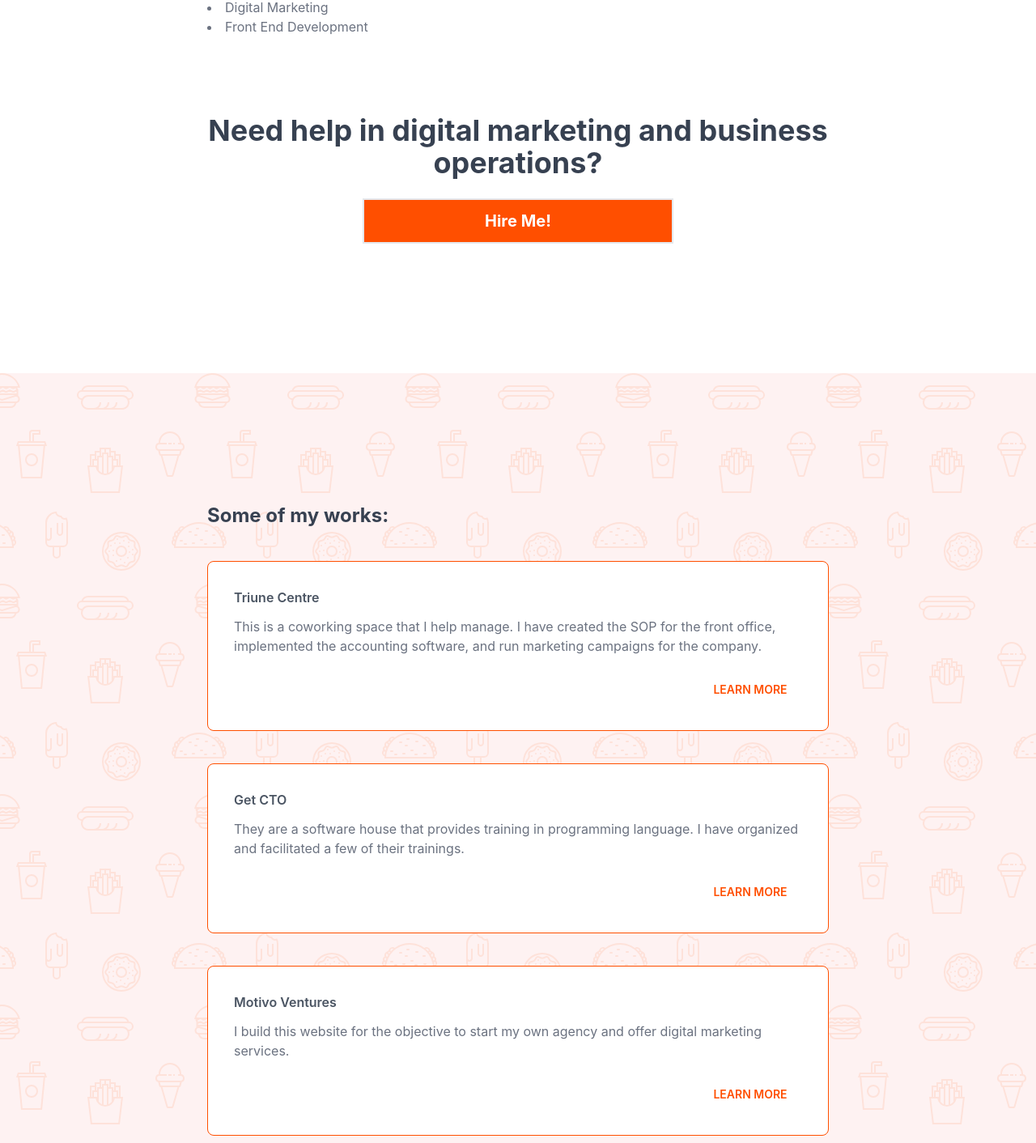
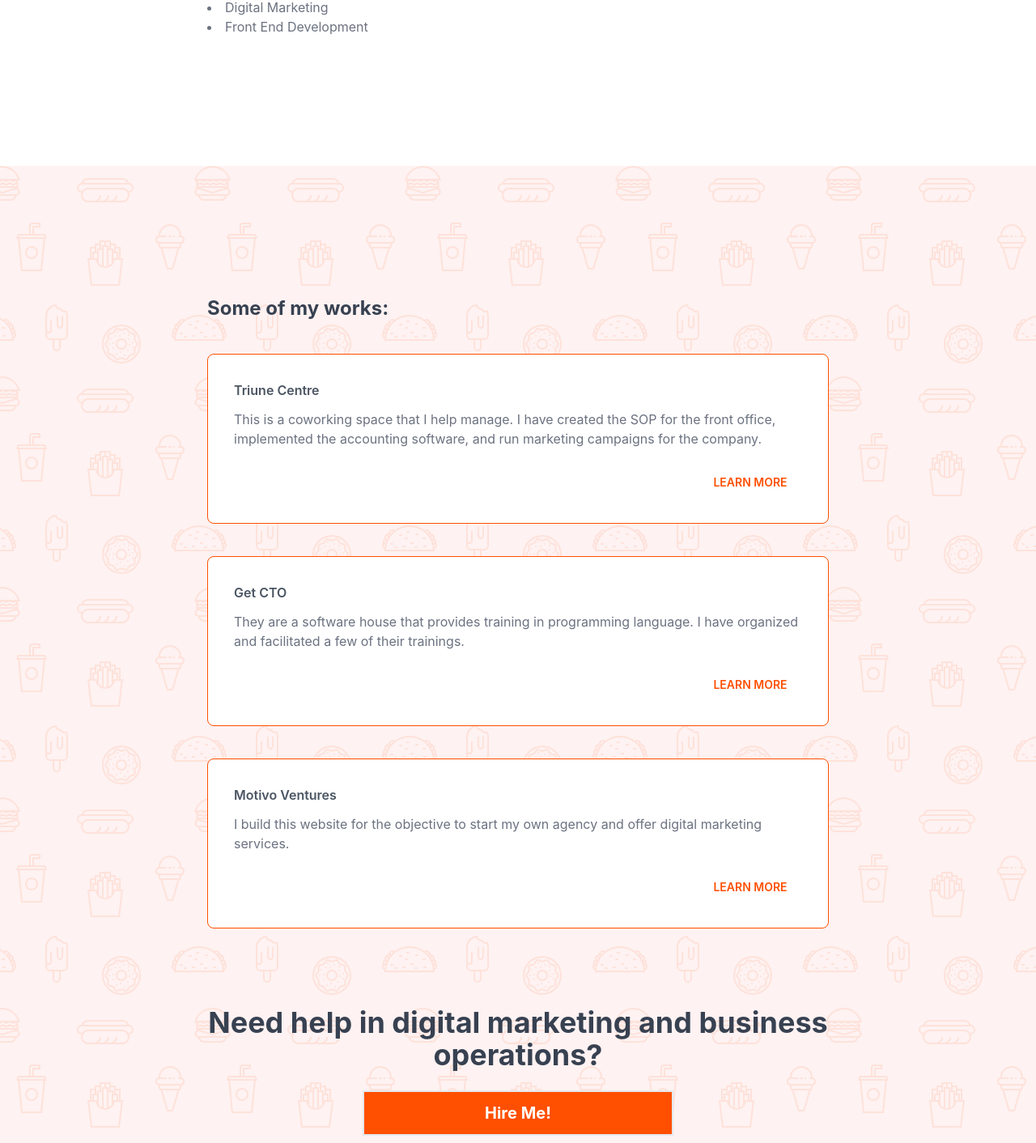
Before and after one commit to kengkeelim/kengkeev3, a Next.js app: page / in a window 1280 px wide. Shown: the part 1537-2949 px from the top of the page at 81% size. Built offline with nearby package versions, Linux system fonts and the light colour scheme.

Commit message:
Update section CTA

```diff
--- a/src/pages/index.js
+++ b/src/pages/index.js
@@ -299,21 +299,7 @@
               </ol>
             </div>
           </div>
-          <div className="mt-16 md:mt-24 md:m-auto">
-            <div className="text-2xl text-center text-gray-700 font-bold md:text-4xl">
-              Need help in digital marketing and business operations?
-            </div>
-            <div className="w-full text-center">
-              <a href="https://www.fiverr.com/kk_lim" target="_blank">
-                <button
-                  type="button"
-                  className="text-sm md:text-xl bg-orange-light text-white w-full md:w-1/2 font-bold p-3 mt-6 focus:outline-none border-2 hover:bg-white hover:text-orange-light hover:border-orange-light"
-                >
-                  Hire Me!
-                </button>
-              </a>
-            </div>
-          </div>
+
         </div>
       </section>
 
@@ -362,21 +348,23 @@
               </div>
             </a>
           </div>
+
           <div className="mt-16 md:mt-24 md:m-auto">
             <div className="text-2xl text-center text-gray-700 font-bold md:text-4xl">
-              Do you have many tasks pending in your to-do list for a long time?
+              Need help in digital marketing and business operations?
             </div>
             <div className="w-full text-center">
-              <a href="https://forms.gle/oKDeiDTmJoKv7DqJ8">
+              <a href="https://www.fiverr.com/kk_lim" target="_blank">
                 <button
                   type="button"
                   className="text-sm md:text-xl bg-orange-light text-white w-full md:w-1/2 font-bold p-3 mt-6 focus:outline-none border-2 hover:bg-white hover:text-orange-light hover:border-orange-light"
                 >
-                  YES, LET'S EXPLORE!
+                  Hire Me!
                 </button>
               </a>
             </div>
           </div>
+
         </div>
       </section>
 
```
